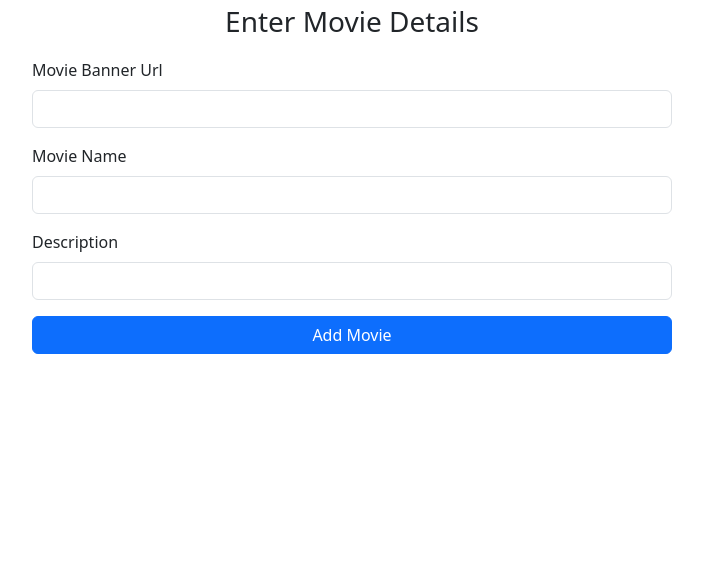
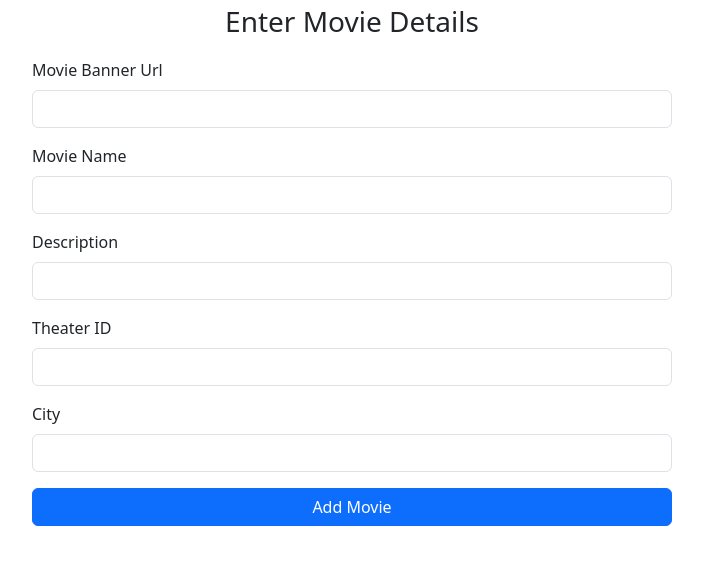
Before and after one commit to sahil8423379922/Movie-Ticket-Booking-Web-Application, a Flask app: page /dashboard in a window 1280 px wide. Shown: the top 565 px of the page, without its empty margins (288-991 px from the left). Run offline with Flask 3, Linux system fonts and the light colour scheme.

Commit message:
code updated - 23-1-2024

```diff
--- a/app.py
+++ b/app.py
@@ -1,3 +1,4 @@
+import json
 from flask import Flask ,render_template , request, redirect
 from flask_sqlalchemy import SQLAlchemy
 app = Flask(__name__)
@@ -42,6 +43,8 @@ class db_movie(db.Model):
     name=db.Column(db.String(200),nullable=False)
     url=db.Column(db.String(500),nullable = False)
     desc=db.Column(db.String(500),nullable = False)
+    tid=db.Column(db.String(500),nullable = False)
+    city=db.Column(db.String(500),nullable = False)
 
 
 
@@ -109,6 +112,28 @@ def seeall():
 def admin():
     return render_template('dashbaord.html')
 
+@app.route('/movie/<string:mname>')
+def movie(mname):
+
+    minstance=""
+    tn=""
+    tid=""
+
+
+    tname={1:["Inox","Delhi"],2:["PVR","Delhi"]}
+    fetchmovie = db_movie.query.all()
+
+    for x in fetchmovie:
+        for m,n in tname.items():
+            if int(x.tid)==m and x.city==n[1]:
+               minstance = x
+               tn=n[0]
+               tid=m
+
+
+    return render_template('movie_booking.html',mname=mname,minstance=minstance,tn=tn,tid=tid)
+
+
 
 @app.route('/dashboard',methods =['GET','POST'])
 def dashboard():
@@ -117,8 +142,10 @@ def dashboard():
         mname=request.form['name']
         murl=request.form['url']
         desc=request.form['desc']
+        tid=request.form['tid']
+        city=request.form['city']
 
-        task =db_movie(name = mname, url=murl,desc = desc)
+        task =db_movie(name = mname, url=murl,desc = desc,tid=tid,city=city)
         db.session.add(task)
         db.session.commit()
         redirect('/dashboard')
--- a/templates/dashboard.html
+++ b/templates/dashboard.html
@@ -44,6 +44,17 @@
           <input type="text" class="form-control" id="desc" name="desc" />
         </div>
 
+        <div class="mb-3">
+          <label for="exampleInputPassword1" class="form-label"
+            >Theater ID</label
+          >
+          <input type="text" class="form-control" id="tid" name="tid" />
+        </div>
+        <div class="mb-3">
+          <label for="exampleInputPassword1" class="form-label">City</label>
+          <input type="text" class="form-control" id="city" name="city" />
+        </div>
+
         <div class="d-grid gap-2">
           <button class="btn btn-primary" type="submit">Add Movie</button>
         </div>
--- a/templates/seeall.html
+++ b/templates/seeall.html
@@ -8,6 +8,7 @@
   <body>
     {% for x in mn %}
 
+    <a href="/movie/{{x[0]}}">
       <div class="card mb-3">
         <img src="{{x[1]}}" class="card-img-top" alt="..." />
         <div class="card-body">
@@ -19,7 +20,7 @@
           </p>
         </div>
       </div>
-
+    </a>
     {% endfor %}
   </body>
 </html>
```
Also changed, not shown: templates/movie_booking.html (added, +36 -0 lines), instance/movie.db. Lines whose indentation alone changed are shown as unchanged.
